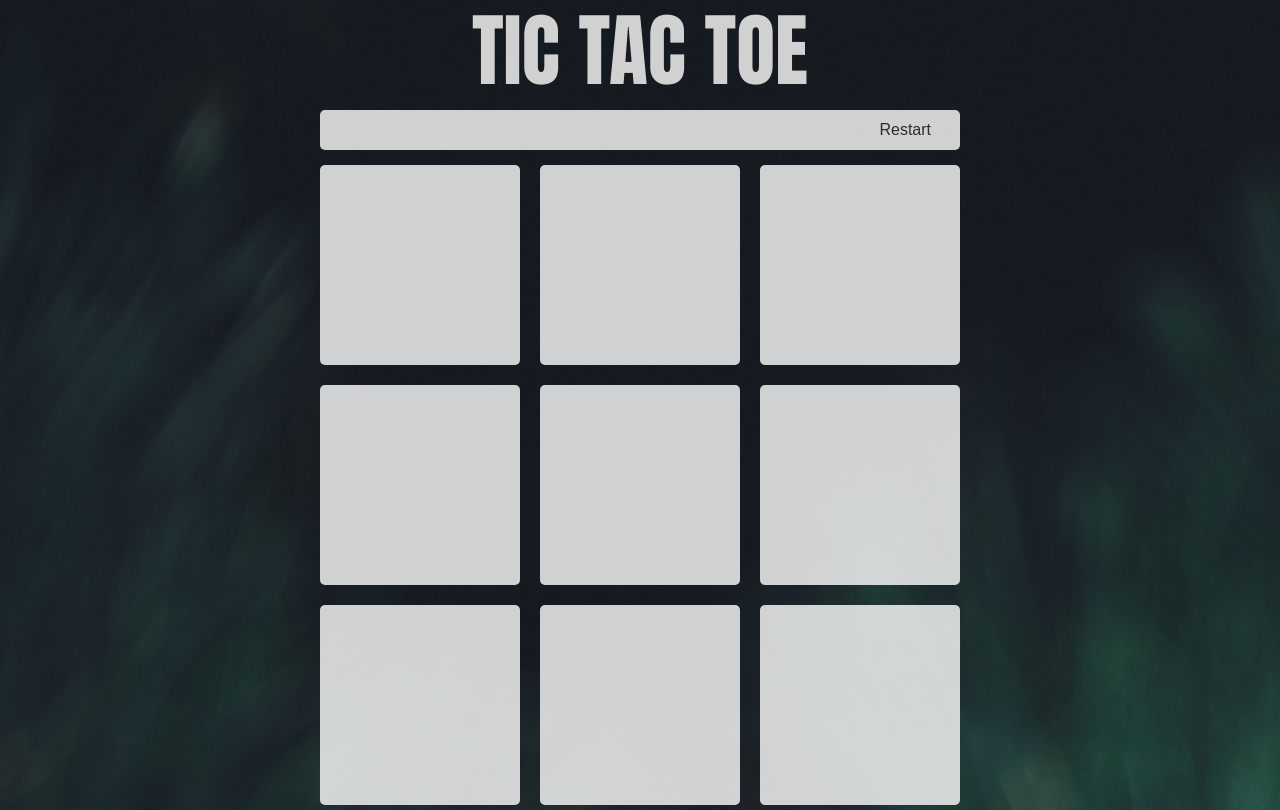
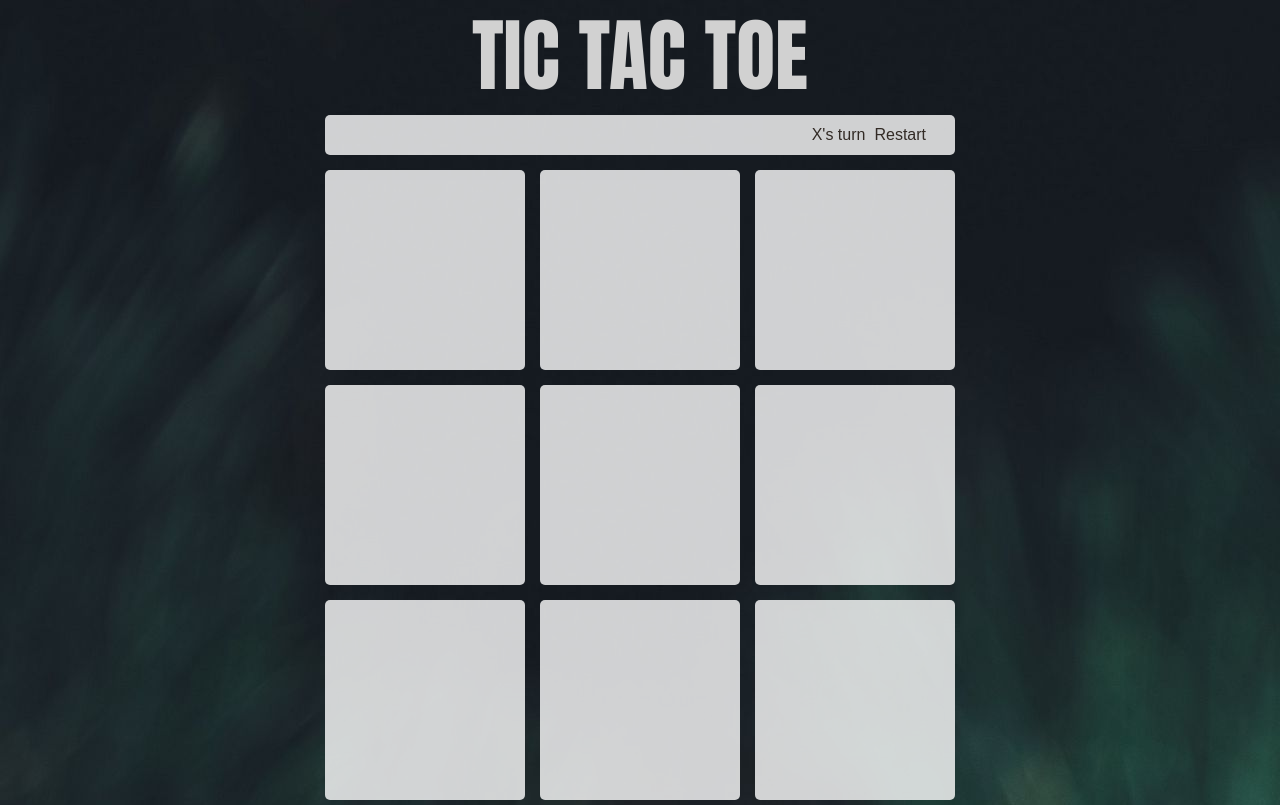
Before and after one commit to davinahouquet/Exo-3-JS-Tic-Tac-Toe-Game, a plain HTML site: page index.html in a window 1280 px wide. Drawn offline with Linux system fonts and the light colour scheme.

Commit message:
Reste à afficher tour current player + partie terminée

```diff
--- a/index.html
+++ b/index.html
@@ -14,8 +14,8 @@
         <h1>TIC TAC TOE</h1>
 
         <div class="score">
-            <div id="winningMessageText"></div>
-            <button class="button"></button>
+            <div id="winningMessageText">
+            <div id="turn-message"></div></div>
         </div>
 
 
--- a/script.js
+++ b/script.js
@@ -1,11 +1,16 @@
-//-------Création des cases -----------------------------------------
+//-------Création des cases -----------------------------------------//
 const carre = document.createElement("div")
 carre.classList.add("carre")
 
-//-------Déclaration des joueurs ------------------------------------
+//-------Déclaration des joueurs ------------------------------------//
 const player1 = "X";
 const player2 = "O";
 let currentPlayer = player1;
+
+const turnMessage = document.createElement("p");
+turnMessage.id = "turn-message";
+turnMessage.innerText = `${currentPlayer}'s turn`;
+document.querySelector(".score").appendChild(turnMessage);
 
 const squares = [];
 
@@ -33,7 +38,7 @@ for(let i = 1; i <= 9; i++){
         });
     }
 
-//--------Création bouton---------------------------------
+//--------Création bouton---------------------------------//
 const button = document.createElement("button");
 button.innerText = "Restart";
 button.addEventListener("click", function () {
@@ -47,8 +52,10 @@ button.addEventListener("click", function () {
 
 document.querySelector(".score").appendChild(button);
 
-//--------Combinaisons gagnantes---------------------------------
+//--------Combinaisons gagnantes---------------------------------//
+
 function checkWin(squares) {
+
 const winningCombinations = [
     [0, 1, 2], [3, 4, 5], [6, 7, 8], // horizontales
     [0, 3, 6], [1, 4, 7], [2, 5, 8], // verticales
@@ -90,7 +97,7 @@ const winningMessage = document.getElementById("winningMessage");
     }
   }
 
-  //--------Vérifier si victoire ou nul ---------------------------
+  //--------Vérifier si nul ---------------------------//
   function isDraw() {
     const squares = document.querySelectorAll('.carre');
     return Array.from(squares).every(square => square.innerText !== '');
--- a/style.css
+++ b/style.css
@@ -35,7 +35,7 @@ h1{
     display: grid;
     grid-template-columns: repeat(3, 1fr);
     grid-template-rows: repeat(3, 1fr);
-    gap: 10px;
+    gap: 5px;
     flex-wrap: wrap;
     max-width: 800px;
 }
@@ -56,7 +56,7 @@ h1{
 }
 
 .carre:hover{
-    background-color: rgb(212, 250, 242);
+    background-color: rgb(161, 161, 161);
 }
 
 .clicked{
@@ -67,7 +67,7 @@ h1{
     display: flex;
     justify-content: right;
     align-items: center;
-    width: 640px;
+    width: 630px;
     height: 50px;
     margin-bottom: 10px;
     background-color: white;
@@ -95,10 +95,16 @@ h1{
  }
 
  #winningMessageText{
-    padding: 170px;
+    width: 450px;
+    height: 50px;
     font-family: sans-serif;
     color: black;
-    text-align: center;
-    align-items: center;
-    font-size: 2em;;
+    font-size: 1em;
+    justify-content: left;
  }
+
+ #turn-message{
+
+    font-family: sans-serif;
+    color: var(--text-dark);
+ }
```
